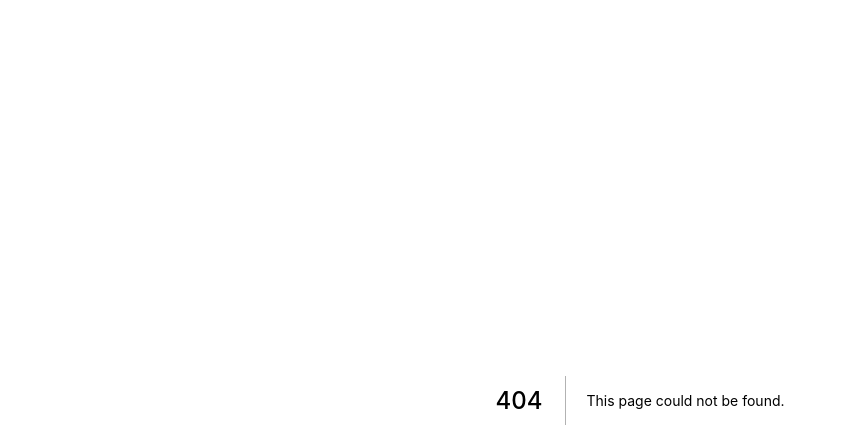
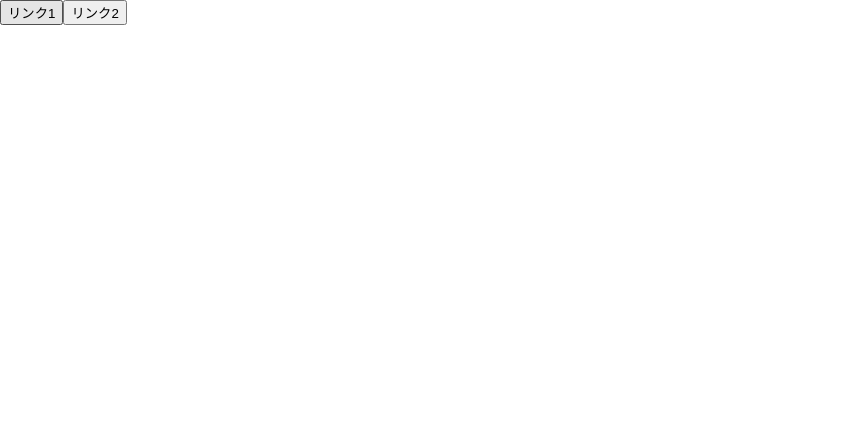
Before and after one commit to masasami/next-sample, a Next.js app: page /component-props in a window 1280 px wide. Before the commit this address had no page. Shown: the top 448 px of the page, without its empty margins (0-847 px from the left). Built offline with nearby package versions, Linux system fonts and the light colour scheme.

Commit message:
propsの型

```diff
--- /dev/null
+++ b/pages/component-props.tsx
@@ -0,0 +1,20 @@
+import { ComponentProps, FC } from 'react'
+
+interface Props {
+  title: string
+}
+
+const Button: FC<Props & ComponentProps<'button'>> = ({ title, ...buttonAttributes }) => {
+  return <button {...buttonAttributes}>{title}</button>
+}
+
+export default function Component() {
+  const handleClick = () => {}
+
+  return (
+    <div>
+      <Button title="リンク1" onClick={handleClick} />
+      <Button title="リンク2" onClick={handleClick} />
+    </div>
+  )
+}
```
Also changed, not shown: pages/props-with-children.tsx (added, +16 -0 lines).
